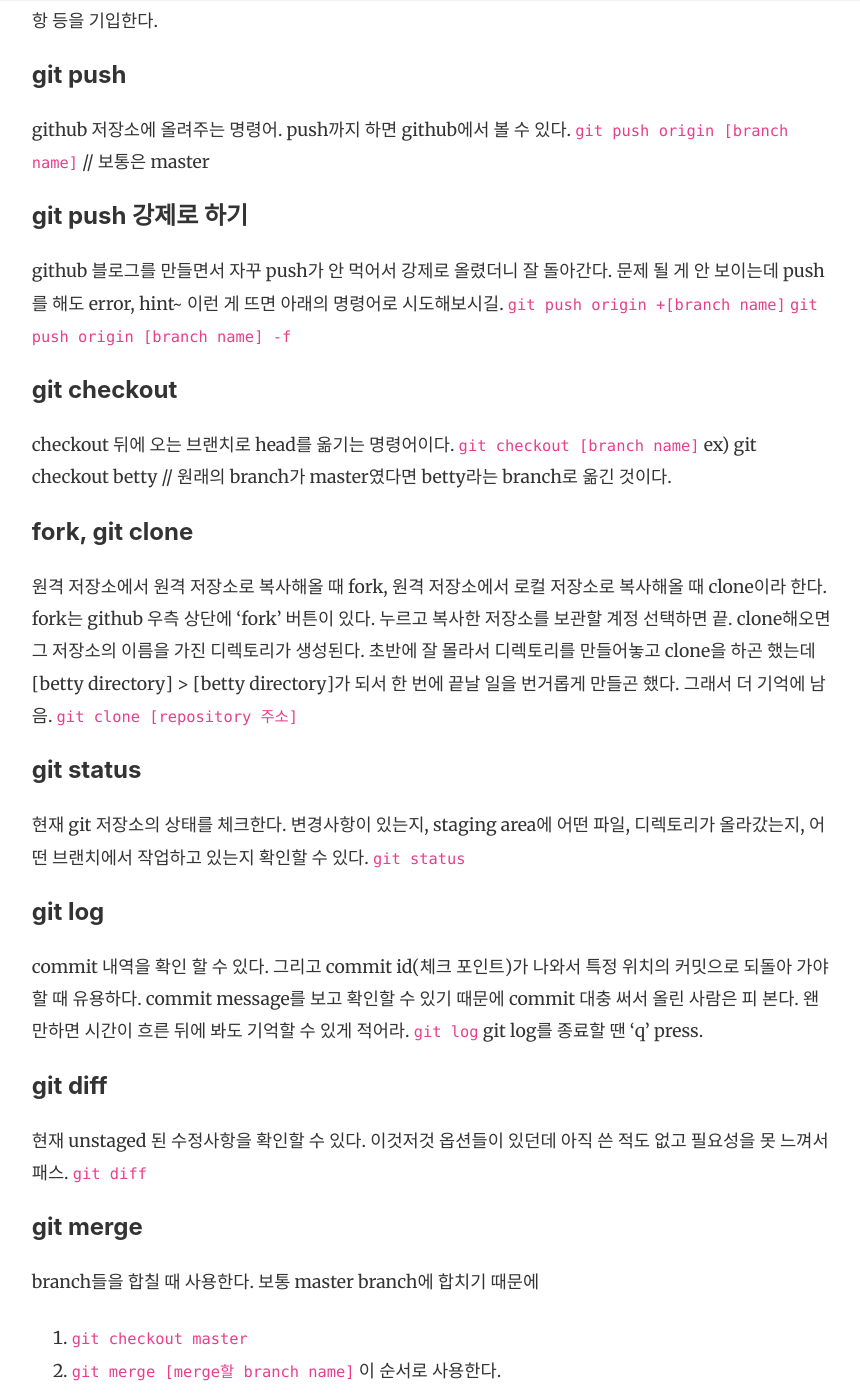
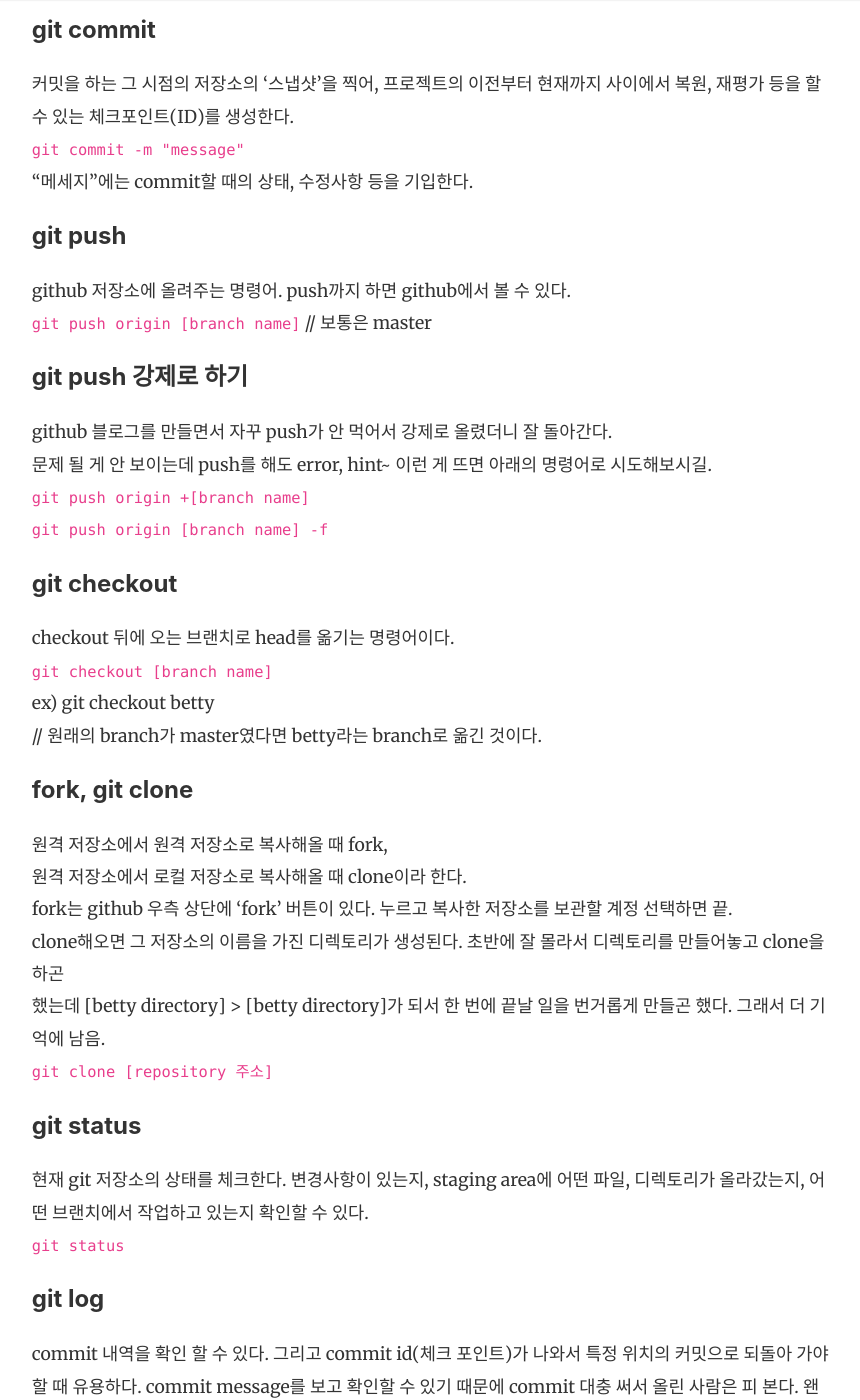
Before and after one commit to Hyegyeong310/blog, a Jekyll site: the page built from _posts/2018-12-11-git-guide.md, in a window 1280 px wide and 1400 px high, scrolled down 3858 px. Shown: the whole window, without its empty margins (207-1067 px from the left). Built offline with Jekyll 4.4.1, drawn with Linux system fonts in a browser that asks for light colours; nearby versions of some CDN libraries; comment, search, counter and statistics services are not loaded; some of the changed text lies outside the part shown.

Commit message:
post 내 줄바꿈 추가

```diff
--- a/_posts/2018-12-11-git-guide.md
+++ b/_posts/2018-12-11-git-guide.md
@@ -44,7 +44,7 @@
 
 #### staging area
 
-![walking]({{ site.baseurl }}/assets/images/stagingArea.png)
+![walking]({{ site.baseurl }}/assets/images/stagingArea.png)<br>
 어떤 변경사항이 저장소에 커밋되기 전에, 반드시 거쳐야만 하는 중간단계이다.
 여러 파일들이 변경된 경우, 일부만 선택하여 올릴 수 있어서 좋다.
 
@@ -54,87 +54,87 @@
 
 #### git init
 
-git 저장소를 초기화한다. 저장소 또는 디렉토리에서 이 명령어를 사용해야 git의 관리를 받을 수 있다.
+git 저장소를 초기화한다. 저장소 또는 디렉토리에서 이 명령어를 사용해야 git의 관리를 받을 수 있다.<br>
 `git init`
 
 #### git remote
 
-기존에 있던 원격 저장소를 clone해서 가져온 게 아니라면 git init, [같은 이름의 디렉토리] 등으로 github의 저장소와 연결된 것이 아니다. 이 부분에서 많이 헷갈릴 수 있다. remote는 저장소와 연결해준다 또는 git에게 알려준다고 생각하고 쓰시길.
+기존에 있던 원격 저장소를 clone해서 가져온 게 아니라면 git init, [같은 이름의 디렉토리] 등으로 github의 저장소와 연결된 것이 아니다. 이 부분에서 많이 헷갈릴 수 있다. remote는 저장소와 연결해준다 또는 git에게 알려준다고 생각하고 쓰시길.<br>
 `git remote add origin [repository 주소]`
 
 #### git init 취소
 
-git 사용법이 익숙하지 않아서 엉뚱한 디렉토리를 git init 했을 때 필요한 명령어다.
-`rm -r .git`
+git 사용법이 익숙하지 않아서 엉뚱한 디렉토리를 git init 했을 때 필요한 명령어다.<br>
+`rm -r .git`<br>
 git init을 생성하면 '.git' 디렉토리가 생기는데 이 명령어를 쓰면 '.git' 디렉토리를 삭제하여 초기화를 취소해준다.
-위의 명령어가 안 되면
+위의 명령어가 안 되면<br>
 `sodu rm -r .git` 해보시길.
 
 #### branch
 
-하나의 저장소를 가지처럼 나눠서 관리할 수 있다. branch 기능 덕분에 협업을 편하게 할 수 있다.
-`git branch` // 현재 저장소의 branch를 모두 볼 수 있다.
+하나의 저장소를 가지처럼 나눠서 관리할 수 있다. branch 기능 덕분에 협업을 편하게 할 수 있다.<br>
+`git branch` // 현재 저장소의 branch를 모두 볼 수 있다.<br>
 `git branch [name]` // [name] branch를 생성해준다.
 
 #### git add
 
-staging area에 올려두는 명령어다. 그냥 올려두기만 한 것 뿐이지 저장소에 닿지도 않았다. git add -> commit -> push를 해야 내 계정의 github에서 볼 수 있다는 것을 꼭 기억하라.
-`git add .` // 변경사항 모두
+staging area에 올려두는 명령어다. 그냥 올려두기만 한 것 뿐이지 저장소에 닿지도 않았다. git add -> commit -> push를 해야 내 계정의 github에서 볼 수 있다는 것을 꼭 기억하라.<br>
+`git add .` // 변경사항 모두<br>
 `git add [file or directory]` // 선택한 file, directory만
 
 #### git commit
 
-커밋을 하는 그 시점의 저장소의 '스냅샷'을 찍어, 프로젝트의 이전부터 현재까지 사이에서 복원, 재평가 등을 할 수 있는 체크포인트(ID)를 생성한다.
-`git commit -m "message"`
+커밋을 하는 그 시점의 저장소의 '스냅샷'을 찍어, 프로젝트의 이전부터 현재까지 사이에서 복원, 재평가 등을 할 수 있는 체크포인트(ID)를 생성한다.<br>
+`git commit -m "message"`<br>
 "메세지"에는 commit할 때의 상태, 수정사항 등을 기입한다.
 
 #### git push
 
-github 저장소에 올려주는 명령어. push까지 하면 github에서 볼 수 있다.
+github 저장소에 올려주는 명령어. push까지 하면 github에서 볼 수 있다.<br>
 `git push origin [branch name]` // 보통은 master
 
 #### git push 강제로 하기
 
-github 블로그를 만들면서 자꾸 push가 안 먹어서 강제로 올렸더니 잘 돌아간다.
-문제 될 게 안 보이는데 push를 해도 error, hint~ 이런 게 뜨면 아래의 명령어로 시도해보시길.
-`git push origin +[branch name]`
+github 블로그를 만들면서 자꾸 push가 안 먹어서 강제로 올렸더니 잘 돌아간다.<br>
+문제 될 게 안 보이는데 push를 해도 error, hint~ 이런 게 뜨면 아래의 명령어로 시도해보시길.<br>
+`git push origin +[branch name]`<br>
 `git push origin [branch name] -f`
 
 #### git checkout
 
-checkout 뒤에 오는 브랜치로 head를 옮기는 명령어이다.
-`git checkout [branch name]`
-ex) git checkout betty
+checkout 뒤에 오는 브랜치로 head를 옮기는 명령어이다.<br>
+`git checkout [branch name]`<br>
+ex) git checkout betty<br>
 // 원래의 branch가 master였다면 betty라는 branch로 옮긴 것이다.
 
 #### fork, git clone
 
-원격 저장소에서 원격 저장소로 복사해올 때 fork,
-원격 저장소에서 로컬 저장소로 복사해올 때 clone이라 한다.
-fork는 github 우측 상단에 'fork' 버튼이 있다. 누르고 복사한 저장소를 보관할 계정 선택하면 끝.
-clone해오면 그 저장소의 이름을 가진 디렉토리가 생성된다. 초반에 잘 몰라서 디렉토리를 만들어놓고 clone을 하곤 했는데 [betty directory] > [betty directory]가 되서 한 번에 끝날 일을 번거롭게 만들곤 했다. 그래서 더 기억에 남음.
+원격 저장소에서 원격 저장소로 복사해올 때 fork,<br>
+원격 저장소에서 로컬 저장소로 복사해올 때 clone이라 한다.<br>
+fork는 github 우측 상단에 'fork' 버튼이 있다. 누르고 복사한 저장소를 보관할 계정 선택하면 끝.<br>
+clone해오면 그 저장소의 이름을 가진 디렉토리가 생성된다. 초반에 잘 몰라서 디렉토리를 만들어놓고 clone을 하곤<br>했는데 [betty directory] > [betty directory]가 되서 한 번에 끝날 일을 번거롭게 만들곤 했다. 그래서 더 기억에 남음.<br>
 `git clone [repository 주소]`
 
 #### git status
 
-현재 git 저장소의 상태를 체크한다. 변경사항이 있는지, staging area에 어떤 파일, 디렉토리가 올라갔는지, 어떤 브랜치에서 작업하고 있는지 확인할 수 있다.
+현재 git 저장소의 상태를 체크한다. 변경사항이 있는지, staging area에 어떤 파일, 디렉토리가 올라갔는지, 어떤 브랜치에서 작업하고 있는지 확인할 수 있다.<br>
 `git status`
 
 #### git log
 
-commit 내역을 확인 할 수 있다. 그리고 commit id(체크 포인트)가 나와서 특정 위치의 커밋으로 되돌아 가야할 때 유용하다. commit message를 보고 확인할 수 있기 때문에 commit 대충 써서 올린 사람은 피 본다. 왠만하면 시간이 흐른 뒤에 봐도 기억할 수 있게 적어라.
-`git log`
+commit 내역을 확인 할 수 있다. 그리고 commit id(체크 포인트)가 나와서 특정 위치의 커밋으로 되돌아 가야할 때 유용하다. commit message를 보고 확인할 수 있기 때문에 commit 대충 써서 올린 사람은 피 본다. 왠만하면 시간이 흐른 뒤에 봐도 기억할 수 있게 적어라.<br>
+`git log`<br>
 git log를 종료할 땐 'q' press.
 
 #### git diff
 
-현재 unstaged 된 수정사항을 확인할 수 있다.
-이것저것 옵션들이 있던데 아직 쓴 적도 없고 필요성을 못 느껴서 패스.
+현재 unstaged 된 수정사항을 확인할 수 있다.<br>
+이것저것 옵션들이 있던데 아직 쓴 적도 없고 필요성을 못 느껴서 패스.<br>
 `git diff`
 
 #### git merge
 
-branch들을 합칠 때 사용한다. 보통 master branch에 합치기 때문에
+branch들을 합칠 때 사용한다. 보통 master branch에 합치기 때문에<br>
 
 1. `git checkout master`
 2. `git merge [merge할 branch name]`
```
Also changed, not shown: other parts of _posts/2018-12-11-git-guide.md (+1 -1 lines).
